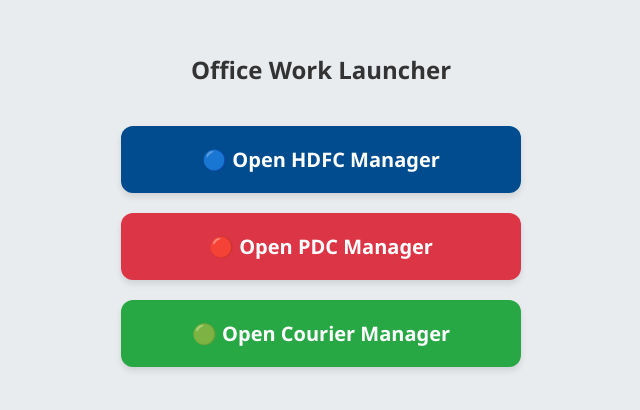
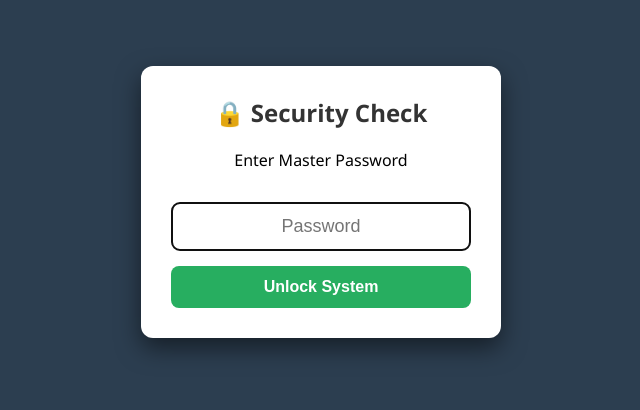
Before and after one commit to sahni733motorola-sketch/pks_hdfc_pdc, a plain HTML site: page index.html in a window 1280 px wide. Shown: the part 198-608 px from the top of the page, without its empty margins (319-959 px from the left). Drawn offline with Linux system fonts and the light colour scheme.

Commit message:
Implement login overlay and password verification
Added a login overlay with password verification functionality, hiding main content until the correct password is entered.

```diff
--- a/index.html
+++ b/index.html
@@ -15,19 +15,55 @@
             background-color: #e9ecef;
             margin: 0;
         }
-        h1 {
-            color: #333;
-            margin-bottom: 40px;
-            font-size: 24px;
+
+        /* LOGIN SCREEN STYLES */
+        #login-overlay {
+            position: fixed;
+            top: 0;
+            left: 0;
+            width: 100%;
+            height: 100%;
+            background: #2c3e50;
+            z-index: 10000;
+            display: flex;
+            justify-content: center;
+            align-items: center;
+            flex-direction: column;
+        }
+        .login-box {
+            background: white;
+            padding: 30px;
+            border-radius: 12px;
+            box-shadow: 0 10px 25px rgba(0,0,0,0.5);
             text-align: center;
+            width: 300px;
         }
+        .login-box h2 { color: #333; margin-top: 0; }
+        .pass-input {
+            width: 100%; padding: 12px; margin: 15px 0;
+            border: 2px solid #ccc; border-radius: 8px;
+            font-size: 18px; text-align: center; box-sizing: border-box;
+        }
+        .btn-unlock {
+            background: #27ae60; color: white; border: none;
+            padding: 12px; width: 100%; border-radius: 8px;
+            font-size: 16px; font-weight: bold; cursor: pointer;
+        }
+        .btn-unlock:hover { background: #219150; }
+        .error { color: red; display: none; margin-top: 10px; font-weight: bold; }
+
+        /* MAIN CONTENT STYLES (HIDDEN UNTIL LOGIN) */
         .container {
             display: flex;
             flex-direction: column;
             gap: 20px;
             width: 90%;
             max-width: 400px;
+            display: none; /* Hidden by default */
         }
+
+        h1 { color: #333; margin-bottom: 40px; text-align: center; display: none; }
+
         .btn {
             display: block;
             padding: 20px;
@@ -40,11 +76,9 @@
             box-shadow: 0 4px 6px rgba(0,0,0,0.1);
             transition: transform 0.1s;
         }
-        .btn:active {
-            transform: scale(0.98);
-        }
+        .btn:active { transform: scale(0.98); }
 
-        /* बटन के रंग (Colors) */
+        /* BUTTON COLORS */
         .btn-hdfc { background-color: #004c8f; } /* HDFC Blue */
         .btn-pdc { background-color: #dc3545; }  /* Red */
         .btn-courier { background-color: #28a745; } /* Green */
@@ -53,9 +87,18 @@
 </head>
 <body>
 
-    <h1>Office Work Launcher</h1>
+    <div id="login-overlay">
+        <div class="login-box">
+            <h2>🔒 Security Check</h2>
+            <p>Enter Master Password</p>
+            <input type="password" id="passwordInput" class="pass-input" placeholder="Password" onkeyup="checkEnter(event)">
+            <button class="btn-unlock" onclick="verifyPassword()">Unlock System</button>
+            <p id="errorMsg" class="error">❌ Wrong Password</p>
+        </div>
+    </div>
 
-    <div class="container">
+    <h1 id="mainTitle">Office Work Launcher</h1>
+    <div class="container" id="mainContent">
         <a href="hdfc.html" class="btn btn-hdfc">🔵 Open HDFC Manager</a>
 
         <a href="pdc.html" class="btn btn-pdc">🔴 Open PDC Manager</a>
@@ -63,5 +106,46 @@
         <a href="courier.html" class="btn btn-courier">🟢 Open Courier Manager</a>
     </div>
 
+    <script>
+        const MASTER_PASS = "19305032";
+
+        function verifyPassword() {
+            const input = document.getElementById('passwordInput').value;
+            const errorMsg = document.getElementById('errorMsg');
+
+            if (input === MASTER_PASS) {
+                // Password Sahi hai
+                document.getElementById('login-overlay').style.display = 'none';
+                document.getElementById('mainContent').style.display = 'flex';
+                document.getElementById('mainTitle').style.display = 'block';
+
+                // *** MAGIC STEP ***
+                // Browser ko batao ki login ho gaya hai (Session Storage)
+                sessionStorage.setItem('office_login', 'true');
+            } else {
+                // Password Galat hai
+                errorMsg.style.display = 'block';
+                document.getElementById('passwordInput').value = '';
+            }
+        }
+
+        function checkEnter(event) {
+            if (event.key === "Enter") {
+                verifyPassword();
+            }
+        }
+
+        // Auto-Check: Agar pehle se login hai to password mat maango
+        window.onload = function() {
+            if(sessionStorage.getItem('office_login') === 'true') {
+                document.getElementById('login-overlay').style.display = 'none';
+                document.getElementById('mainContent').style.display = 'flex';
+                document.getElementById('mainTitle').style.display = 'block';
+            } else {
+                document.getElementById('passwordInput').focus();
+            }
+        }
+    </script>
+
 </body>
 </html>
```
